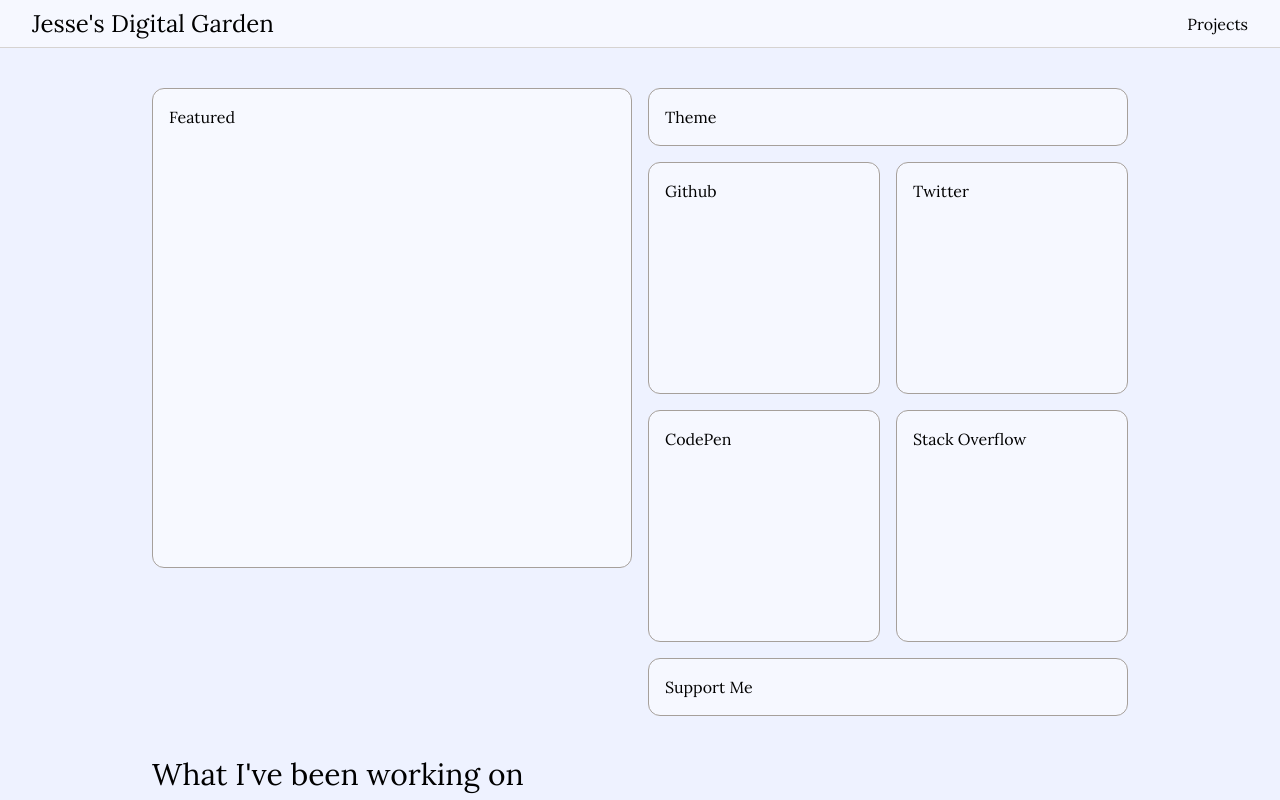
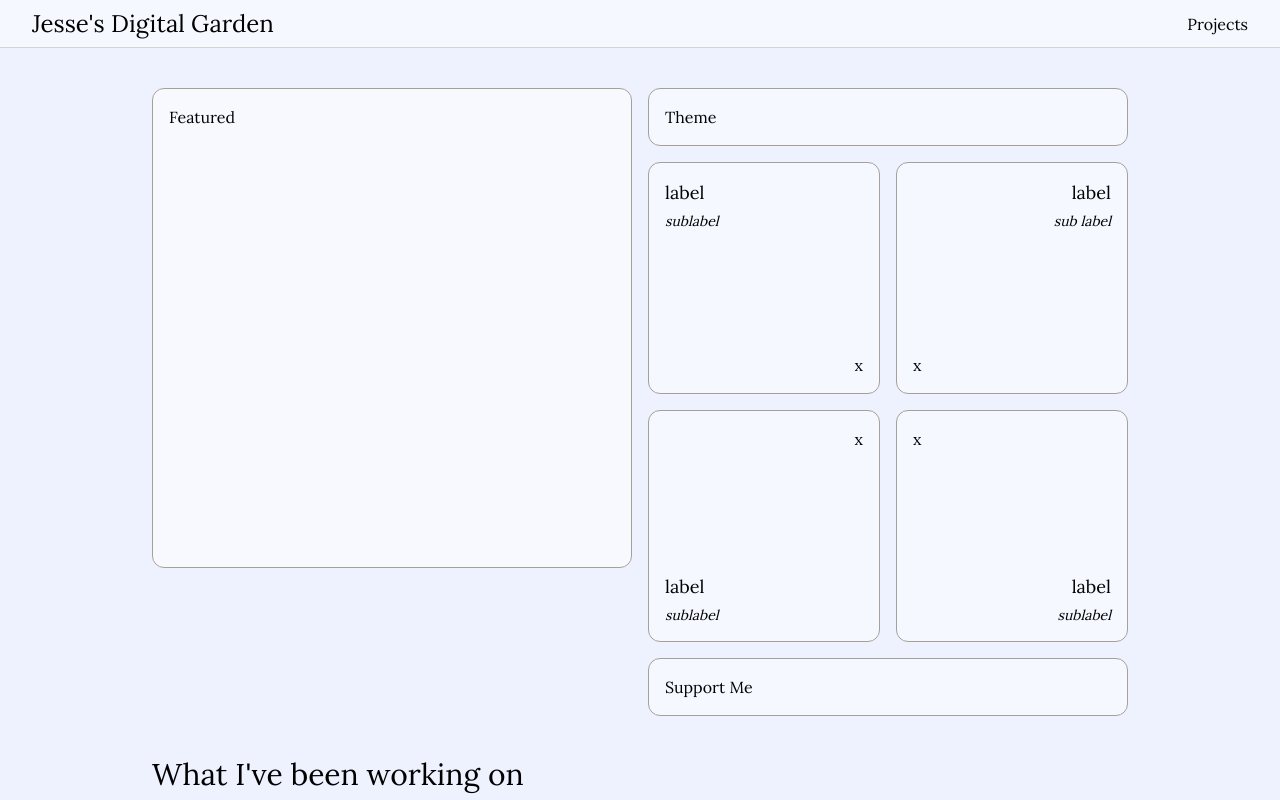
Before and after one commit to steezplusplus/digital-garden, a Next.js app: page /new in a window 1280 px wide. Shown: the top 800 px of the page. Built offline with nearby package versions, Linux system fonts and the light colour scheme.

Commit message:
feat: Create static cards

```diff
--- a/src/app/new/page.tsx
+++ b/src/app/new/page.tsx
@@ -1,3 +1,4 @@
+import { CardFour, CardOne, CardThree, CardTwo } from '@/components/cards/static-cards';
 import Grid from '@/components/grid';
 
 export default function NewGridPage() {
@@ -9,10 +10,10 @@ export default function NewGridPage() {
           <Grid className='grid-cols-1'>
             <Grid.Item>Theme</Grid.Item>
             <Grid className='grid-cols-2'>
-              <Grid.Item className='aspect-square'>Github</Grid.Item>
-              <Grid.Item className='aspect-square'>Twitter</Grid.Item>
-              <Grid.Item className='aspect-square'>CodePen</Grid.Item>
-              <Grid.Item className='aspect-square'>Stack Overflow</Grid.Item>
+              <CardOne />
+              <CardTwo />
+              <CardThree />
+              <CardFour />
             </Grid>
             <Grid.Item>Support Me</Grid.Item>
           </Grid>
--- /dev/null
+++ b/src/components/cards/static-cards/index.tsx
@@ -0,0 +1,49 @@
+import GridItemLink from "@/components/grid/grid-item-link";
+
+export function CardOne() {
+  return (
+    <GridItemLink
+      href="#"
+    >
+      <h2 className="mb-1 text-lg group-hover:underline">label</h2>
+      <h3 className="text-sm italic">sublabel</h3>
+      <div className="mt-auto self-end">x</div>
+    </GridItemLink>
+  );
+}
+
+export function CardTwo() {
+  return (
+    <GridItemLink
+      href="#"
+    >
+      <h2 className="mb-1 self-end text-lg group-hover:underline">label</h2>
+      <h3 className="self-end text-sm italic">sub label</h3>
+      <div className="mt-auto self-start">x</div>
+    </GridItemLink>
+  );
+}
+
+export function CardThree() {
+  return (
+    <GridItemLink
+      href="#"
+    >
+      <div className="mb-auto self-end">x</div>
+      <h2 className="mb-1 text-lg group-hover:underline">label</h2>
+      <h3 className="text-sm italic">sublabel</h3>
+    </GridItemLink>
+  );
+}
+
+export function CardFour() {
+  return (
+    <GridItemLink
+      href="#"
+    >
+      <div className="mb-auto self-start">x</div>
+      <h2 className="mb-1 self-end text-lg group-hover:underline">label</h2>
+      <h3 className="self-end text-sm italic">sublabel</h3>
+    </GridItemLink>
+  );
+}
```
